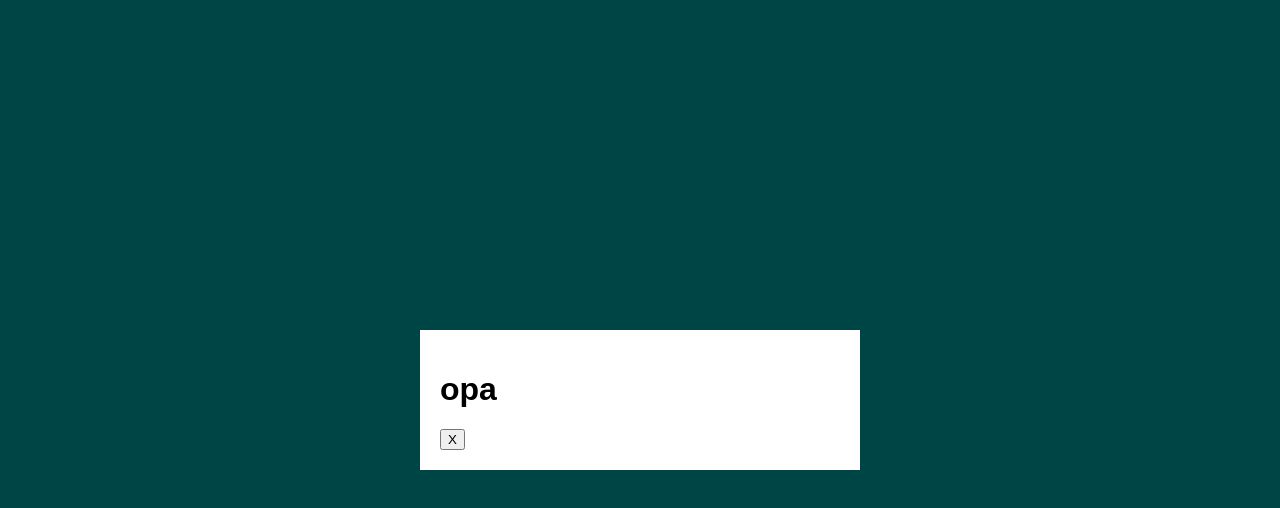
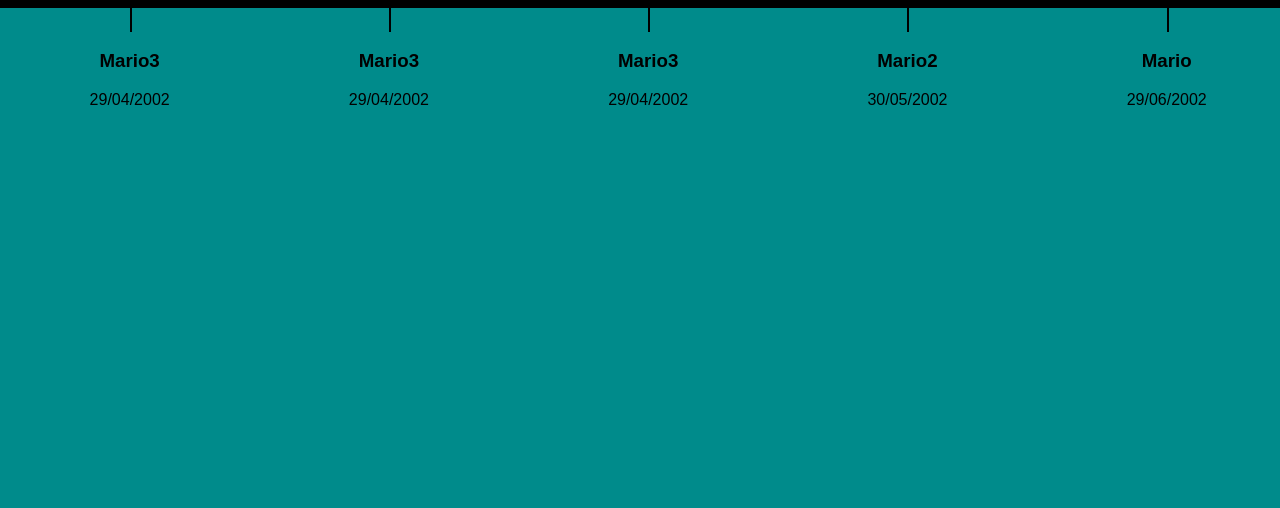
Before and after one commit to ThomasLincoln/StyledComponents-Exercises, a React (Create React App) app in the folder styled-components-exercises/: page / in a window 1280 px wide. Shown: the top 508 px of the page. Built offline with nearby package versions, Linux system fonts and the light colour scheme.

Commit message:
exercicio 10

```diff
--- a/styled-components-exercises/package.json
+++ b/styled-components-exercises/package.json
@@ -8,6 +8,7 @@
     "@testing-library/user-event": "^13.5.0",
     "react": "^18.2.0",
     "react-dom": "^18.2.0",
+    "react-icons": "^4.10.1",
     "react-scripts": "5.0.1",
     "styled-components": "^6.0.2",
     "web-vitals": "^2.1.4"
--- a/styled-components-exercises/src/App.js
+++ b/styled-components-exercises/src/App.js
@@ -1,6 +1,8 @@
+/* eslint-disable no-unused-vars */
 import React from 'react';
 import GlobalStyle from './styles/GlobalStyle';
-import Modal from './styles/exercicio9';
+import TimeLine from './styles/exercicio10';
+// import Modal from './styles/exercicio9';
 // import Dropdown from './styles/exercicio8';
 // import Carrossel from './styles/exercicio7';
 // import ProgressBar from './styles/exercicio6';
@@ -17,12 +19,31 @@ function App() {
   // ];
 
   // const options = ['opção 1', 'opção 2', 'opção 3'];
+
+  const objetos = [
+    { title: 'Mario', date: '29/06/2002', description: 'A mario Game' },
+    { title: 'Mario2', date: '30/05/2002', description: 'A mario Game' },
+    { title: 'Mario3', date: '29/04/2002', description: 'A mario Game' },
+    { title: 'Mario3', date: '29/04/2002', description: 'A mario Game' },
+    { title: 'Mario3', date: '29/04/2002', description: 'A mario Game' },
+  ];
+
+  // Função de comparação para ordenar os objetos por data
+  function compareDates(a, b) {
+    const dateA = new Date(a.date.split('/').reverse().join('/'));
+    const dateB = new Date(b.date.split('/').reverse().join('/'));
+
+    return dateA - dateB;
+  }
+  // Ordena os objetos com base na data
+  const objetosOrdenados = objetos.sort(compareDates);
   return (
     <div className="App">
       <GlobalStyle />
-      <Modal isOpen>
-        <h1>opa</h1>
-      </Modal>
+      <TimeLine datas={objetosOrdenados} espacamento="14" />
+      {/* <Modal isOpen> */}
+      {/* <h1>opa</h1> */}
+      {/* </Modal> */}
       {/* <Dropdown options={options} /> */}
       {/* <Carrossel links={links} largura="90" altura="40" /> */}
       {/* <ProgressBar value="80" /> */}
--- /dev/null
+++ b/styled-components-exercises/src/styles/exercicio10.js
@@ -0,0 +1,57 @@
+/* eslint-disable react/prop-types */
+/* eslint-disable no-unused-vars */
+import styled from 'styled-components';
+import React from 'react';
+
+const TimeLineContainer = styled.div`
+  background-color: black;
+  max-width: 100vw;
+  width: 100vw;
+  height: 0.5pc;
+  display: flex;
+`;
+const Line = styled.div`
+  position: absolute;
+  top: 0;
+  bottom: 0;
+  left: 50%;
+  width: 2px;
+  height: 2pc;
+  background-color: black;
+`;
+
+const TimelineItem = styled.div`
+  position: relative;
+  max-width: fit-content;
+  margin: 0pc
+    ${(props) => {
+      return `${props.tamanho / 2}%`;
+    }};
+  flex: 1;
+`;
+
+const Content = styled.div`
+  margin-top: 50px;
+  h3 {
+    text-align: center;
+  }
+`;
+
+function TimeLine({ datas, espacamento }) {
+  return (
+    <TimeLineContainer>
+      {datas.map((evento, index) => (
+        <TimelineItem tamanho={espacamento}>
+          {index !== -1 && <Line />}
+
+          <Content>
+            <h3>{evento.title}</h3>
+            <p>{evento.date}</p>
+          </Content>
+        </TimelineItem>
+      ))}
+    </TimeLineContainer>
+  );
+}
+
+export default TimeLine;
```
Also changed, not shown: 1 other file (tests, documents, lock files or other folders).
